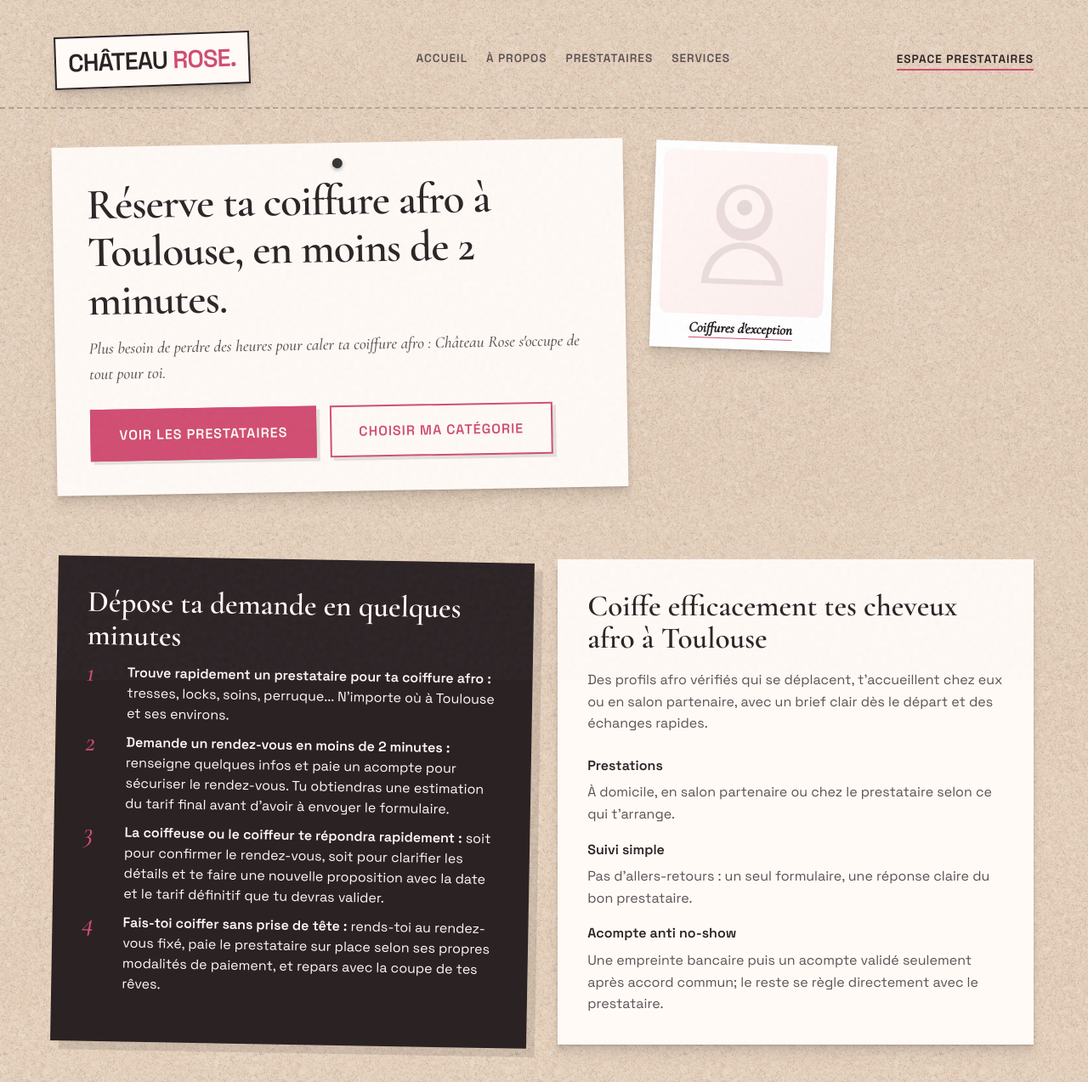
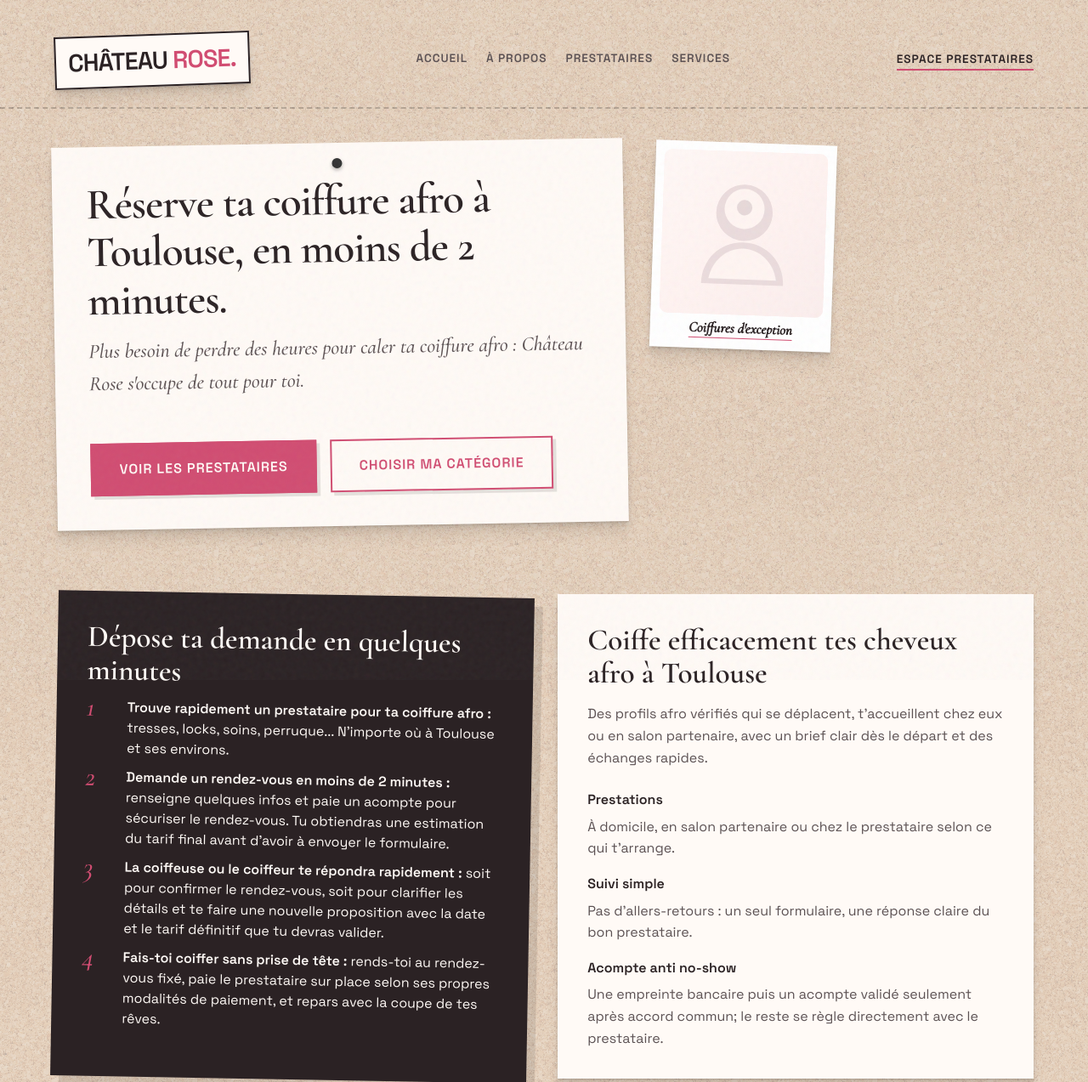
Before and after one commit to jafty/chateau_rose, a Django app: page / in a window 1280 px wide. Shown: the top 1273 px of the page at 85% size. Run offline with Django 5.2, Linux system fonts and the light colour scheme; data that the repository does not hold is empty; some web fonts are replaced.

Commit message:
Adjust hero subtitle font size and padding
Increase font size of hero subtitle and add padding.

```diff
--- a/static/css/style.css
+++ b/static/css/style.css
@@ -226,11 +226,12 @@
 .hero-headings { display: flex; flex-direction: column; gap: 0.8rem; }
 
 .hero-subtitle {
-    font-size: 1.2rem;
+    font-size: 1.5rem;
     font-family: 'Cormorant Garamond', serif;
     font-style: italic;
     color: var(--ink-secondary);
     max-width: 620px;
+    padding-bottom: 25px;
 }
 
 .hero-note {
```
